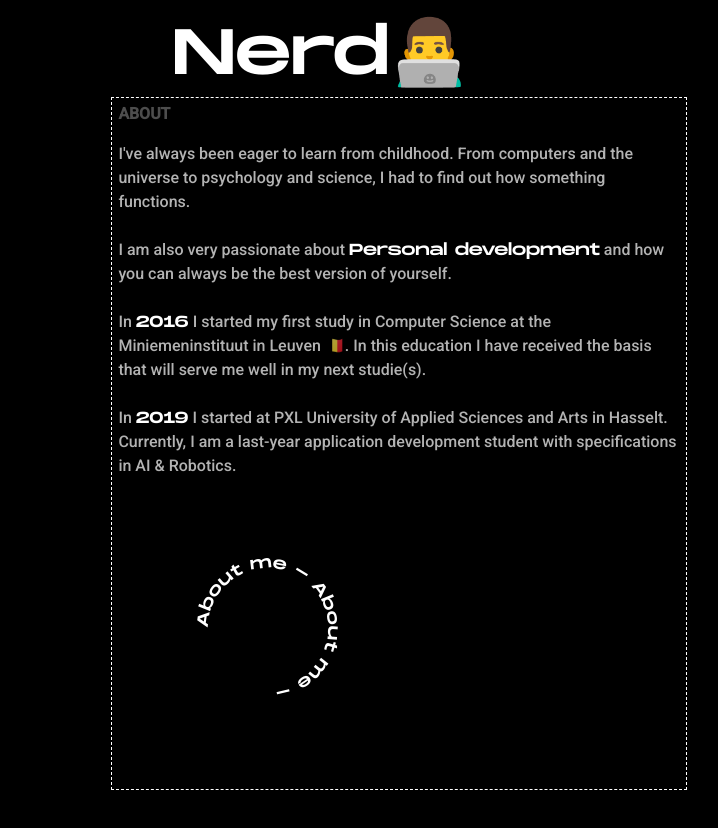
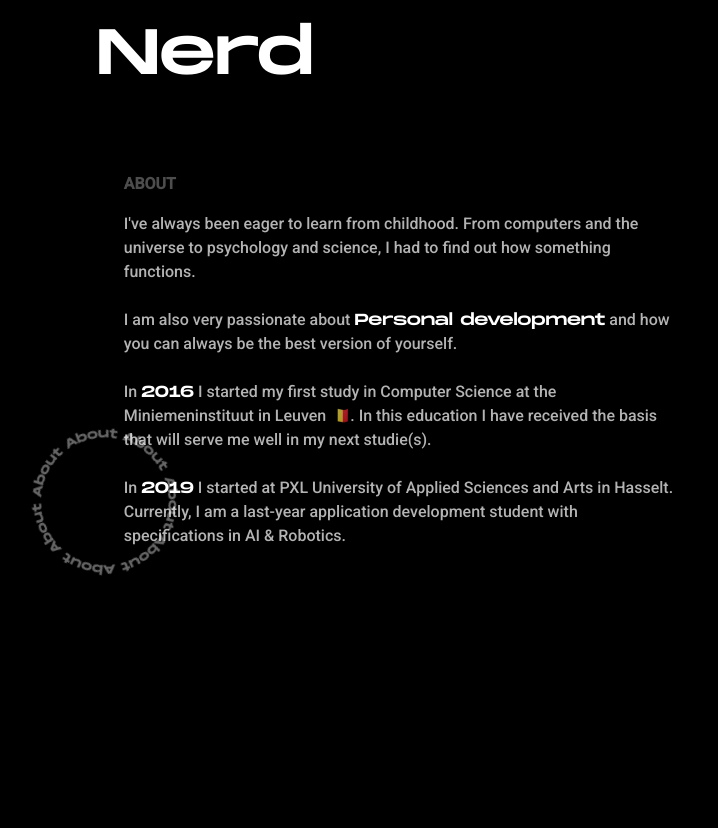
Before and after one commit to Wilmox/portfolio, a Next.js app: page / in a window 1280 px wide. Shown: the part 459-1287 px from the top of the page, without its empty margins (241-959 px from the left). After the commit the page ends 1216 px from the top, so only its background shows below. Built offline with nearby package versions, Linux system fonts and the light colour scheme.

Commit message:
About section almost finished

```diff
--- a/components/CircleText.js
+++ b/components/CircleText.js
@@ -1,7 +1,9 @@
+import styles from './CircleText.module.css'
+
 const CircleText = ({text="Text rotating around a circle path with SVG!"}) => {
     return (
-        <div id="circle">
-            <svg version="1.1" x="0px" y="0px" width="300px" height="300px" viewBox="0 0 300 300" enable-background="new 0 0 300 300" >
+        <div className={styles.circle}>
+            <svg version="1.1" x="0px" y="0px" width="300px" height="300px" viewBox="0 0 300 300" enableBackground="new 0 0 300 300" >
                 <defs>
                     <path id="circlePath" d="M 150, 150 m -60, 0 a 60,60 0 0,1 120,0 a 60,60 0 0,1 -120,0 "/>
                 </defs>
--- a/components/CircleText.module.css
+++ b/components/CircleText.module.css
@@ -1,19 +1,19 @@
-#circle { position: relative; width: 100%; padding-bottom: 100%; overflow: hidden; }
+.circle { width: 25vw; overflow: hidden; position: absolute; float: left; margin: 7vw 2vw;}
 
-#circle text {   font-family: 'Monument', Courier, monospace; font-size: .7rem; font-weight: bold; }
+.circle text {   font-family: 'Monument', Courier, monospace; font-size: .7rem; font-weight: bold; opacity: .4; z-index: -5;}
 
-#circle svg { position: absolute; left: 0; top: 0; width: 100%; height: 540px;
+.circle svg { position: relative; width: 100%; height: 500px;
 
   -webkit-animation-name: rotate;
      -moz-animation-name: rotate;
       -ms-animation-name: rotate;
        -o-animation-name: rotate;
           animation-name: rotate;
-  -webkit-animation-duration: 5s;
-     -moz-animation-duration: 5s;
-      -ms-animation-duration: 5s;
-       -o-animation-duration: 5s;
-          animation-duration: 5s;
+  -webkit-animation-duration: 10s;
+     -moz-animation-duration: 10s;
+      -ms-animation-duration: 10s;
+       -o-animation-duration: 10s;
+          animation-duration: 10s;
   -webkit-animation-iteration-count: infinite;
      -moz-animation-iteration-count: infinite;
       -ms-animation-iteration-count: infinite;
--- a/components/StatusText.js
+++ b/components/StatusText.js
@@ -7,10 +7,10 @@ const StatusText = ({text="Student"}) => {
     const cycle = document.getElementById("cycle");
 
     const statusList = [
-      "Student\u{1F393}",
-      "Computer Nerd\u{1F468}\u{200D}\u{1F4BB}",
-      "Astrophile\u{1F30C}",
-      "Entrepeneur\u{1F468}\u{200D}\u{1F4BC}"
+      "Student", //\u{1F393}
+      "Computer Nerd", //\u{1F468}\u{200D}\u{1F4BB}
+      "Astronomy Freak", //\u{1F30C}
+      "Entrepeneur" //\u{1F468}\u{200D}\u{1F4BC}
     ]
 
     let i = 0;
--- a/pages/index.js
+++ b/pages/index.js
@@ -10,7 +10,7 @@ export default function Home() {
     <div className={styles.container}>
       <Head>
         <title>Simon Wilmots {"\u{1F680}"}</title>
-        <meta name="description" content="Generated by create next app" />
+        <meta name="description" content="SIMONWILMOTS PORTFOLIO WEBISTE" />
         <link rel="icon" href="/assets/img/favicon.ico" />
         <link rel="preconnect" href="https://fonts.googleapis.com"/>
         <link rel="preconnect" href="https://fonts.gstatic.com" crossorigin/>
@@ -30,7 +30,9 @@ export default function Home() {
             <OutlinedArrow width="4rem" height="4rem"/>
             <StatusText text={"Student"}/>
           </div>
-
+        </section>
+        <section className={styles.aboutSection}>
+          <CircleText text="About About About About About About About"/>
           <div className={styles.about}>
               <h2>ABOUT</h2><br/>
               <p>
@@ -42,11 +44,10 @@ export default function Home() {
                 In <span>2019</span> I started at PXL University of Applied Sciences and Arts in Hasselt. Currently, I am a last-year application development student with specifications in AI & Robotics.
               </p>
 
-              <CircleText text="About me - About me -"/>
+          </div>
+        </section>
 
-          </div>
 
-        </section>
       </main>
     </div>
   )
--- a/styles/Home.module.css
+++ b/styles/Home.module.css
@@ -18,29 +18,36 @@
 
 .info {
   margin: auto;
-  max-width: 45vw;
+  max-width: 60vw;
   display: flex;
   vertical-align: middle;
+  /*background-color: rgba(255, 0, 0, 0.5);*/
 }
 
-.about {
-  border: 1px dashed white;
-  padding: .5vw;
+.aboutSection {
+  /*background-color:rgba(137, 43, 226, 0.315);*/
+  width: 75vw;
+  margin: 5vw auto;
+}
 
+div.about {
+  /*border: 5px dashed rgba(255, 255, 255, 0.2);*/
+  z-index: 9;
+  padding: 1vw;
+  margin: auto;
   font-family: 'Roboto', sans-serif;
   font-weight: 500;
   font-size: 1rem;
 
-  margin: auto;
   max-width: 45vw;
 }
 
-.about h2 {
+div.about h2 {
   color: rgba(255, 255, 255, 0.3);
   font-size: 1rem;
 }
 
-.about p {
+div.about p {
   line-height: 1.5;
   color: rgba(255, 255, 255, 0.7);
 }
```
